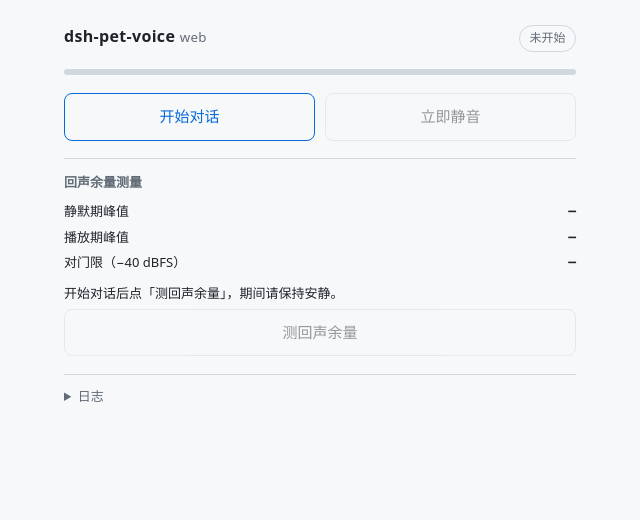
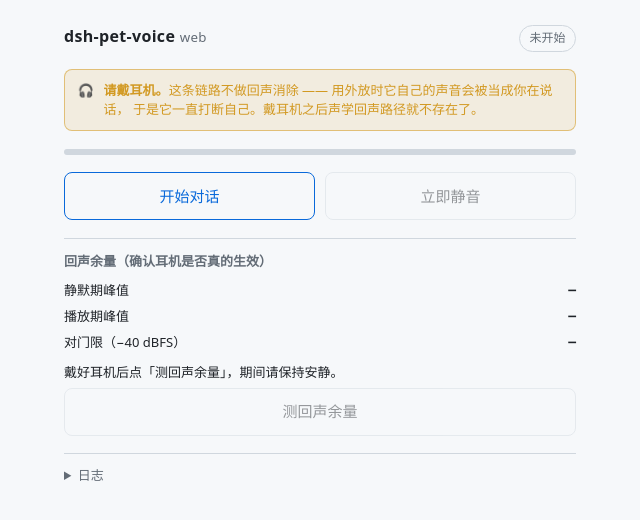
Before and after one commit to slchy/dsh-pet-wearable, a website with bundled scripts: page packages/dsh-voice-web/demo/index.html in a window 1280 px wide. Shown: the whole page, without its empty margins (320-960 px from the left). Built offline with nearby package versions, Linux system fonts and the light colour scheme.

Commit message:
AEC 改为「要求戴耳机」：页面硬提示 + 自检改用途
决定：不建回波抑制。戴耳机之后声学回声路径根本不存在，AEC 只是兜底；外放时残余电平取决于音量与房间，调门限治不了，真做自适应滤波是另一个量级的活。

页面顶部加一条硬提示（不是建议，是使用前提）；「测回声余量」从「调门限的依据」改成「确认耳机真的生效」，阈值改成 25/10 dB —— 量的是耳机有没有起作用，不是能不能凑合用。

也写清了为什么不做自动检测：enumerateDevices 拿不到可靠的「当前输出是不是耳机」，很多系统把耳机和扬声器报成同一个 sink，iOS 完全不给。

Co-authored-by: Copilot <223556219+Copilot@users.noreply.github.com>

```diff
--- a/packages/dsh-voice-web/demo/index.html
+++ b/packages/dsh-voice-web/demo/index.html
@@ -77,6 +77,14 @@
     font-family: ui-monospace, "Cascadia Code", Consolas, monospace;
   }
   .notice { font-size: 13px; color: var(--warn); }
+  .require {
+    display: flex; gap: .6rem; align-items: flex-start;
+    padding: .65rem .8rem; border-radius: .5rem; font-size: 13px; line-height: 1.5;
+    border: 1px solid color-mix(in srgb, var(--warn) 55%, transparent);
+    background: color-mix(in srgb, var(--warn) 12%, transparent);
+    color: var(--warn);
+  }
+  .require b { font-weight: 700; }
 </style>
 </head>
 <body>
@@ -85,6 +93,12 @@
     <h1>dsh-pet-voice <small>web</small></h1>
     <span class="pill" id="pill" data-state="idle">未开始</span>
   </header>
+
+  <div class="require">
+    <span>🎧</span>
+    <span><b>请戴耳机。</b>这条链路不做回声消除 —— 用外放时它自己的声音会被当成你在说话，
+      于是它一直打断自己。戴耳机之后声学回声路径就不存在了。</span>
+  </div>
 
   <div class="meter" aria-label="麦克风电平"><i id="level"></i></div>
 
@@ -96,11 +110,11 @@
   <div class="notice" id="notice" hidden></div>
 
   <section class="measure">
-    <h2>回声余量测量</h2>
+    <h2>回声余量（确认耳机是否真的生效）</h2>
     <div class="row"><span>静默期峰值</span><b id="m-noise">—</b></div>
     <div class="row"><span>播放期峰值</span><b id="m-echo">—</b></div>
     <div class="row"><span>对门限（−40 dBFS）</span><b id="m-margin">—</b></div>
-    <p class="verdict" id="m-verdict">开始对话后点「测回声余量」，期间请保持安静。</p>
+    <p class="verdict" id="m-verdict">戴好耳机后点「测回声余量」，期间请保持安静。</p>
     <div class="controls"><button id="probe" disabled>测回声余量</button></div>
   </section>
 
--- a/packages/dsh-voice-web/demo/main.ts
+++ b/packages/dsh-voice-web/demo/main.ts
@@ -259,18 +259,20 @@ async function runProbe(): Promise<void> {
   const margin = GATE_DBFS - echoMax;
   mMargin.textContent = `${margin >= 0 ? '+' : ''}${margin.toFixed(1)} dB`;
 
+  // 三个阈值不是"能不能用"的分级 —— 链路的前提是**戴耳机**，
+  // 所以这项测量的用途是确认耳机真的生效了，而不是拿余量去调门限。
   if (echoMax <= -120) {
     mVerdict.dataset['level'] = 'tight';
     mVerdict.textContent = '播放期没收到任何上行数据 —— 麦克风可能没在工作。';
-  } else if (margin >= 15) {
+  } else if (margin >= 25) {
     mVerdict.dataset['level'] = 'ok';
-    mVerdict.textContent = `回波被压到门限以下 ${margin.toFixed(0)} dB，外放时不会被自己的声音打断。`;
-  } else if (margin >= 0) {
+    mVerdict.textContent = `回波比门限低 ${margin.toFixed(0)} dB —— 耳机生效了（或者是静音输出，别用 silent TTS 测）。`;
+  } else if (margin >= 10) {
     mVerdict.dataset['level'] = 'tight';
-    mVerdict.textContent = `余量只有 ${margin.toFixed(0)} dB，音量再大一点就会误触发。建议播放期抬门限。`;
+    mVerdict.textContent = `余量 ${margin.toFixed(0)} dB，勉强够。可能耳机漏音，或者戴得不够严。`;
   } else {
     mVerdict.dataset['level'] = 'bad';
-    mVerdict.textContent = '回波已越过门限 —— 会自激（它打断自己）。必须做播放期抬门限或半双工。';
+    mVerdict.textContent = '回波贴着门限 —— 大概率没戴耳机（外放），这个状态下它会被自己的声音触发。';
   }
   log(`回声测量：静默 ${fmtDb(noiseMax)} / 播放 ${fmtDb(echoMax)} / 余量 ${margin.toFixed(1)} dB`);
 }
```
Also changed, not shown: packages/dsh-voice-web/README.md.
